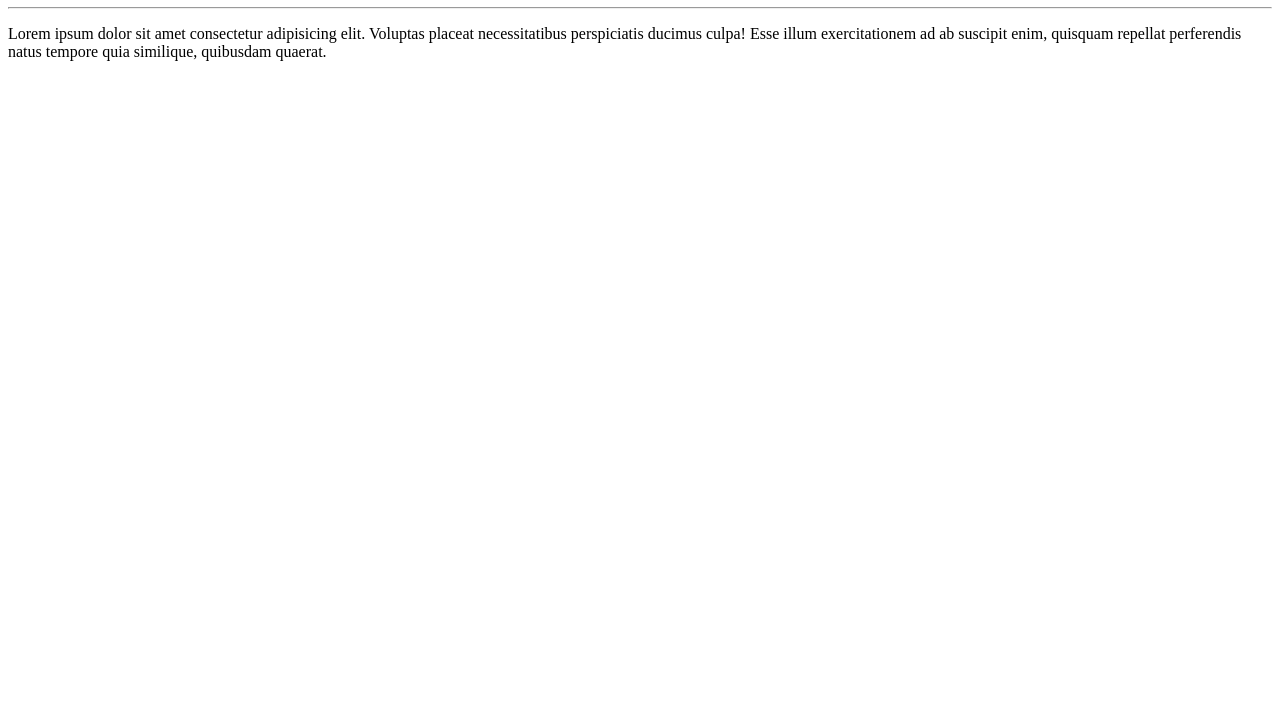
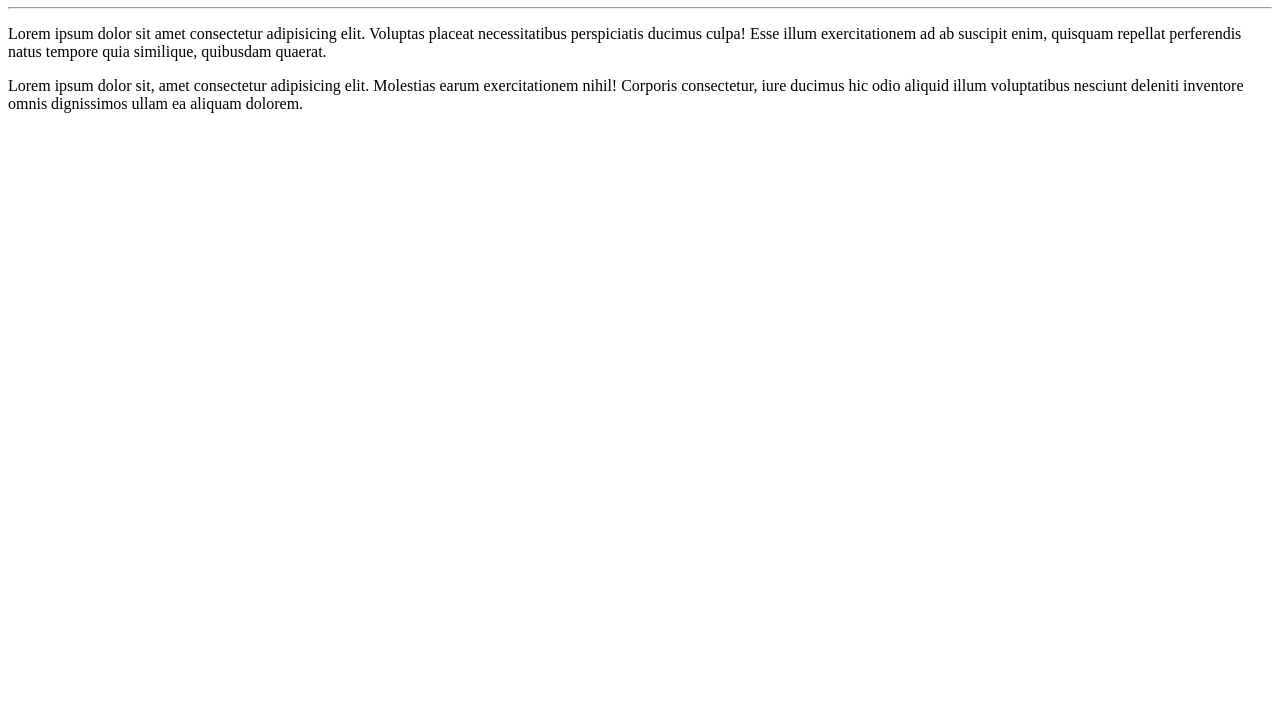
Before and after one commit to Castagnna/git-hub-course-cursoemvideo, a plain HTML site: page site-ex/index.html in a window 1280 px wide. Shown: the part 73-800 px from the top of the page. Drawn offline with Linux system fonts and the light colour scheme.

Commit message:
another paragraph

```diff
--- a/site-ex/index.html
+++ b/site-ex/index.html
@@ -9,5 +9,6 @@
     <h1>Hello world</h1>
     <hr>
     <p>Lorem ipsum dolor sit amet consectetur adipisicing elit. Voluptas placeat necessitatibus perspiciatis ducimus culpa! Esse illum exercitationem ad ab suscipit enim, quisquam repellat perferendis natus tempore quia similique, quibusdam quaerat.</p>
+    <p>Lorem ipsum dolor sit, amet consectetur adipisicing elit. Molestias earum exercitationem nihil! Corporis consectetur, iure ducimus hic odio aliquid illum voluptatibus nesciunt deleniti inventore omnis dignissimos ullam ea aliquam dolorem.</p>
 </body>
 </html>
```
